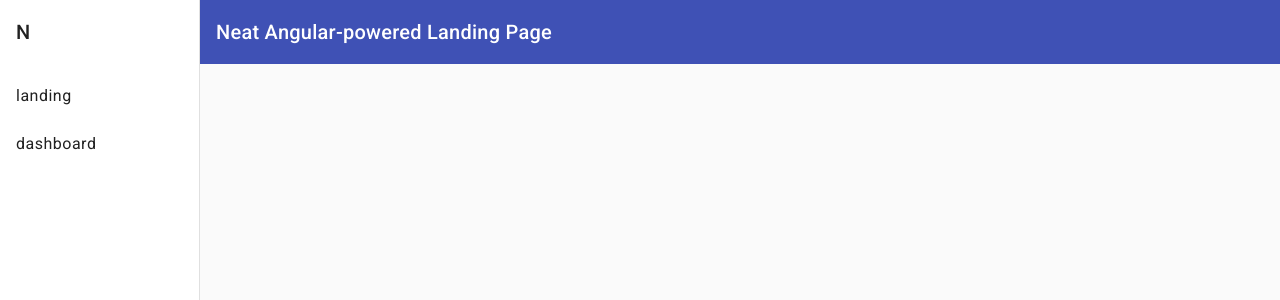
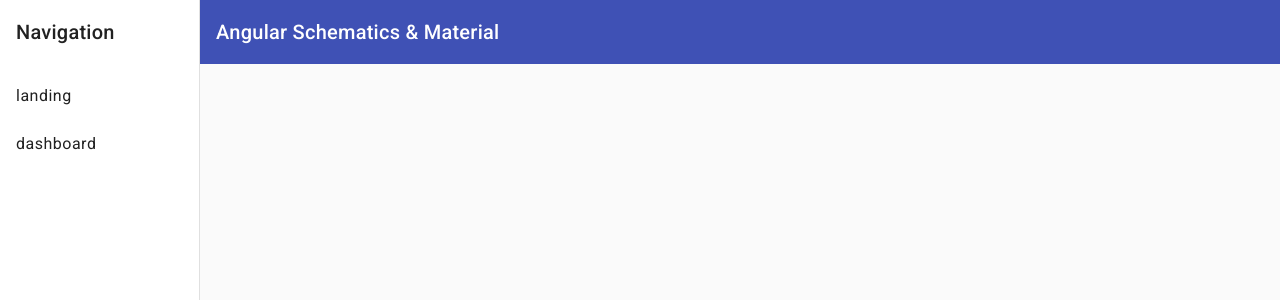
Before and after one commit to hexagramme/hexagramme.github.io, an Angular app in the folder webby/: page / in a window 1280 px wide. Shown: the top 300 px of the page. Built offline with nearby package versions, Linux system fonts and the light colour scheme.

Commit message:
updating title

```diff
--- a/webby/src/app/nav/nav.component.html
+++ b/webby/src/app/nav/nav.component.html
@@ -3,7 +3,7 @@
       [attr.role]="(isHandset$ | async) ? 'dialog' : 'navigation'"
       [mode]="(isHandset$ | async) ? 'over' : 'side'"
       [opened]="(isHandset$ | async) === false">
-    <mat-toolbar>N</mat-toolbar>
+    <mat-toolbar>Navigation</mat-toolbar>
     <mat-nav-list>
       <a *ngFor="let page of this.pages" mat-list-item [routerLink]="'/'+ page.pageTitle">
          {{ page.pageTitle }} </a>
@@ -19,7 +19,7 @@
         *ngIf="isHandset$ | async">
         <mat-icon aria-label="Side nav toggle icon">menu</mat-icon>
       </button>
-      <span>Neat Angular-powered Landing Page</span>
+      <span>Angular Schematics & Material</span>
     </mat-toolbar>
     <router-outlet></router-outlet>
   </mat-sidenav-content>
```
